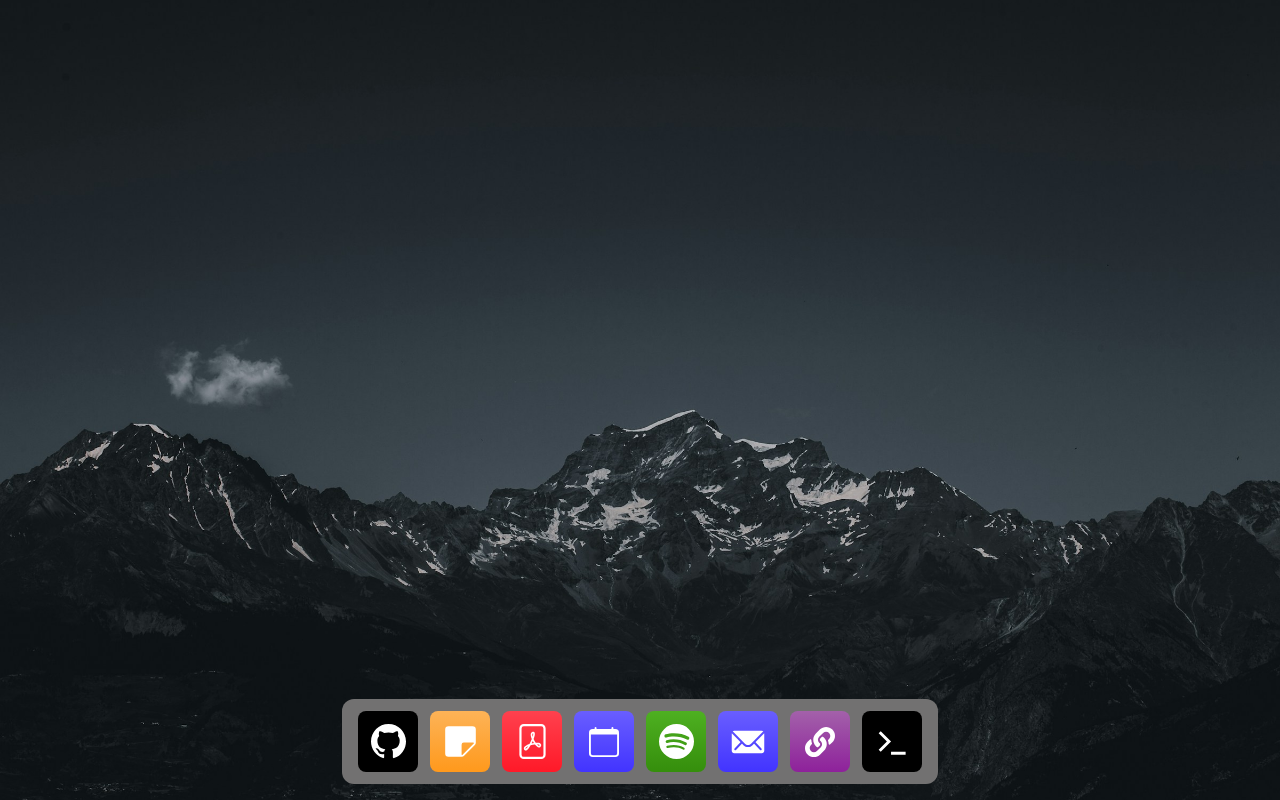
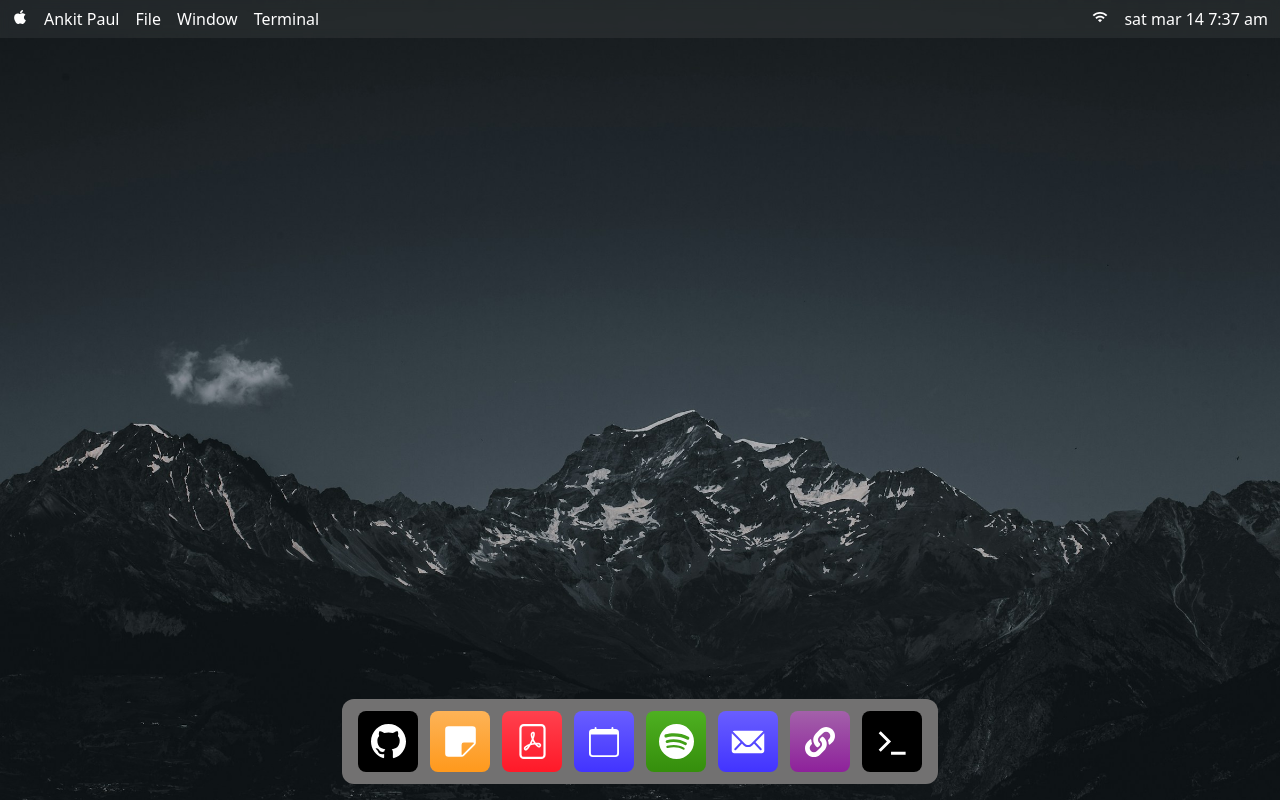
Before and after one commit to AnkitPaul7/mac-Os, a React (Vite) app: page / in a window 1280 px wide. Built offline with nearby package versions, Linux system fonts and the light colour scheme.

Commit message:
feat(NavBar): add navbar[]

```diff
--- a/src/App.jsx
+++ b/src/App.jsx
@@ -1,10 +1,14 @@
 import "./app.scss";
 import Dock from "./components/Dock";
+import Nav from "./components/Nav";
 
 function App() {
-  return <main>
-    <Dock/>
-  </main>;
+  return (
+    <main>
+      <Nav />
+      <Dock />
+    </main>
+  );
 }
 
 export default App;
--- /dev/null
+++ b/src/components/DateTime.jsx
@@ -0,0 +1,33 @@
+import React, { useState, useEffect } from "react";
+
+const DateTime = () => {
+  const [dateTime, setDateTime] = useState("");
+
+  useEffect(() => {
+    const updateDateTime = () => {
+      const now = new Date();
+      const formattedDateTime = now
+        .toLocaleString("en-US", {
+          weekday: "short",
+          month: "short",
+          day: "numeric",
+          hour: "numeric",
+          minute: "2-digit",
+          hour12: true,
+        })
+        .toLowerCase()
+        .replace(/,/g, "");
+
+      setDateTime(formattedDateTime);
+    };
+
+    updateDateTime();
+    const interval = setInterval(updateDateTime, 1000);
+
+    return () => clearInterval(interval);
+  }, []);
+
+  return <div>{dateTime}</div>;
+};
+
+export default DateTime;
--- /dev/null
+++ b/src/components/Nav.jsx
@@ -0,0 +1,39 @@
+import React from "react";
+import "./nav.scss";
+import DateTime from "./DateTime";
+
+const Nav = () => {
+  return (
+    <nav>
+      <div className="left">
+        <div className="apple-icon">
+          <img src="./navbar-icons/apple.svg" alt="Apple Icon" />
+        </div>
+        <div className="nav-item">
+          <p>Ankit Paul</p>
+        </div>
+        <div className="nav-item">
+          <p>File</p>
+        </div>
+        <div className="nav-item">
+          <p>Window</p>
+        </div>
+        <div className="nav-item">
+          <p>Terminal</p>
+        </div>
+      </div>
+
+      <div className="right">
+        <div className="nav-icon">
+          <img src="./navbar-icons/wifi.svg" alt="Apple Icon" />
+        </div>
+
+        <div className="nav-item">
+          <DateTime />
+        </div>
+      </div>
+    </nav>
+  );
+};
+
+export default Nav;
--- /dev/null
+++ b/src/components/nav.scss
@@ -0,0 +1,31 @@
+nav {
+  width: 100%;
+
+  color: white;
+  padding-inline: 0.75rem;
+  padding-block: 0.5rem;
+  background-color: #9e9e9e1b;
+  backdrop-filter: blur(5px);
+
+  display: flex;
+  justify-content: space-between;
+
+  font-family:
+    system-ui,
+    -apple-system,
+    BlinkMacSystemFont,
+    "Segoe UI",
+    Roboto,
+    Oxygen,
+    Ubuntu,
+    Cantarell,
+    "Open Sans",
+    "Helvetica Neue",
+    sans-serif;
+
+  .left,
+  .right {
+    display: flex;
+    gap: 1rem;
+  }
+}
```
